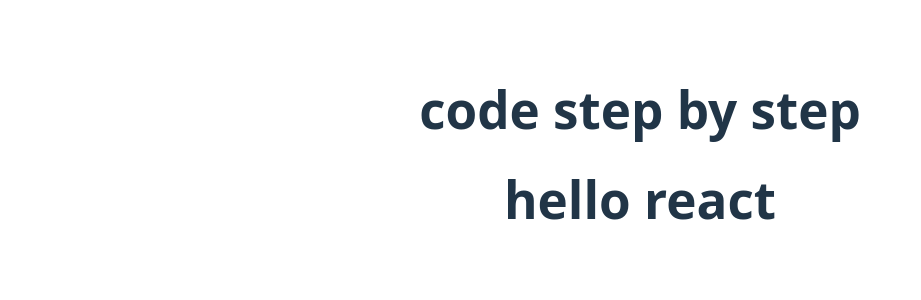
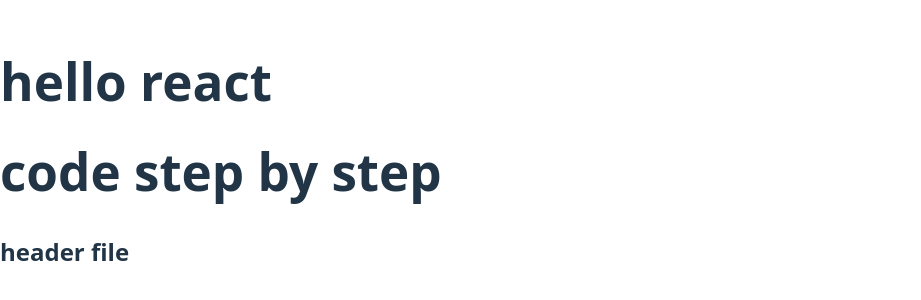
Before and after one commit to tanyaagraharicoder/react-series-, a React (Vite) app: page / in a window 1280 px wide. Shown: the part 246-546 px from the top of the page, without its empty margins (0-921 px from the left). Built offline with nearby package versions, Linux system fonts and the light colour scheme.

Commit message:
component header

```diff
--- a/src/App.jsx
+++ b/src/App.jsx
@@ -1,16 +1,15 @@
+import Header from "./Header";
+function App(){
+  return (
 
-import './App.css'
+      <div>
+        <h1>hello react </h1>
+        <h1> code step by step </h1>
+        <Header/>
+      </div>
 
-function App() {
+    )
 
 
-  return (
-    <>
-    <h1> code  step by step</h1>
-    <h1>hello react </h1>
-
-    </>
-  )
 }
-
-export default App
+export default App;
--- /dev/null
+++ b/src/Header.jsx
@@ -0,0 +1,9 @@
+function Header (){
+    return (
+        <div>
+            <h2>header file </h2>
+        </div>
+    )
+
+}
+export default Header;
```
